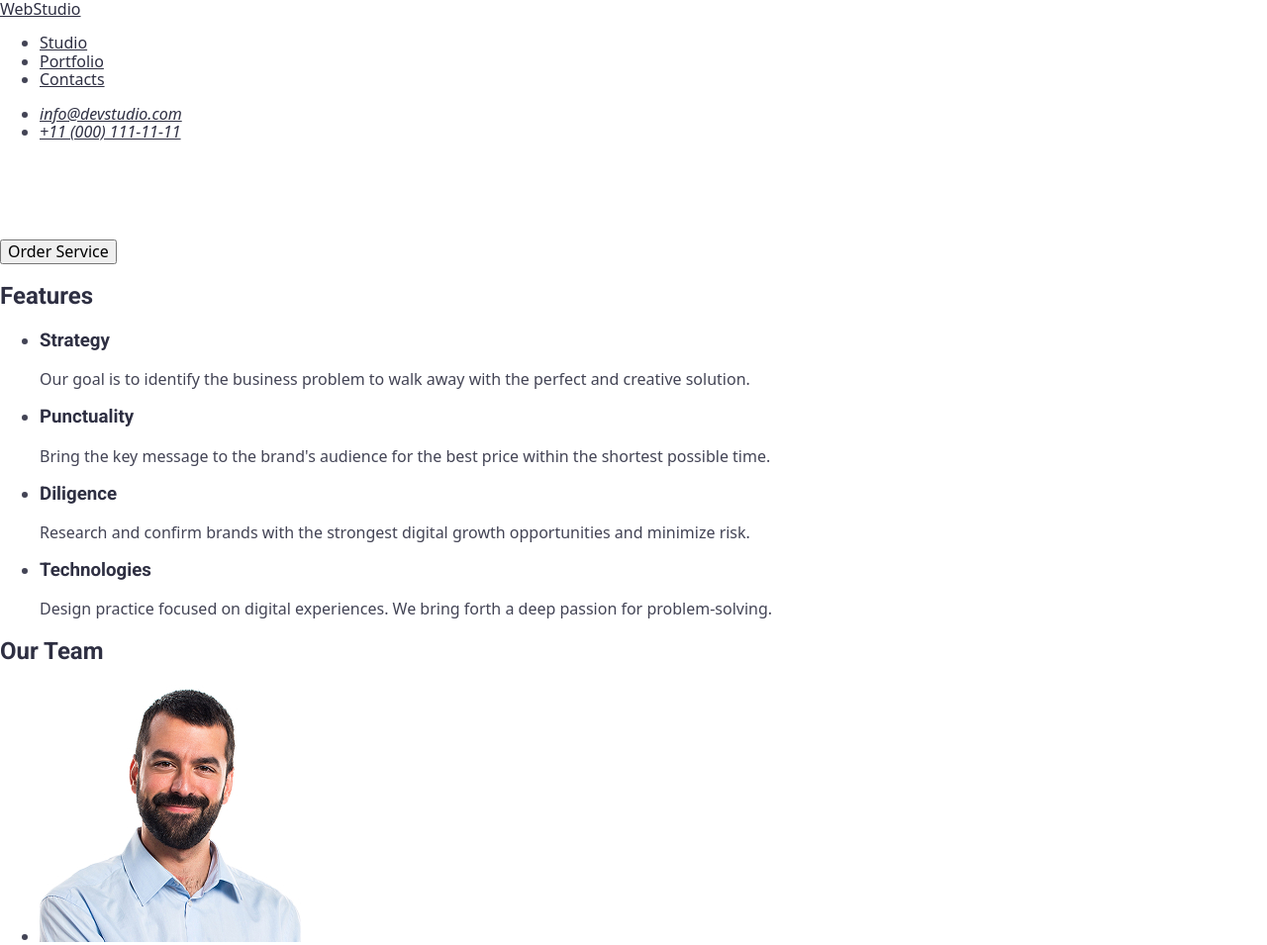
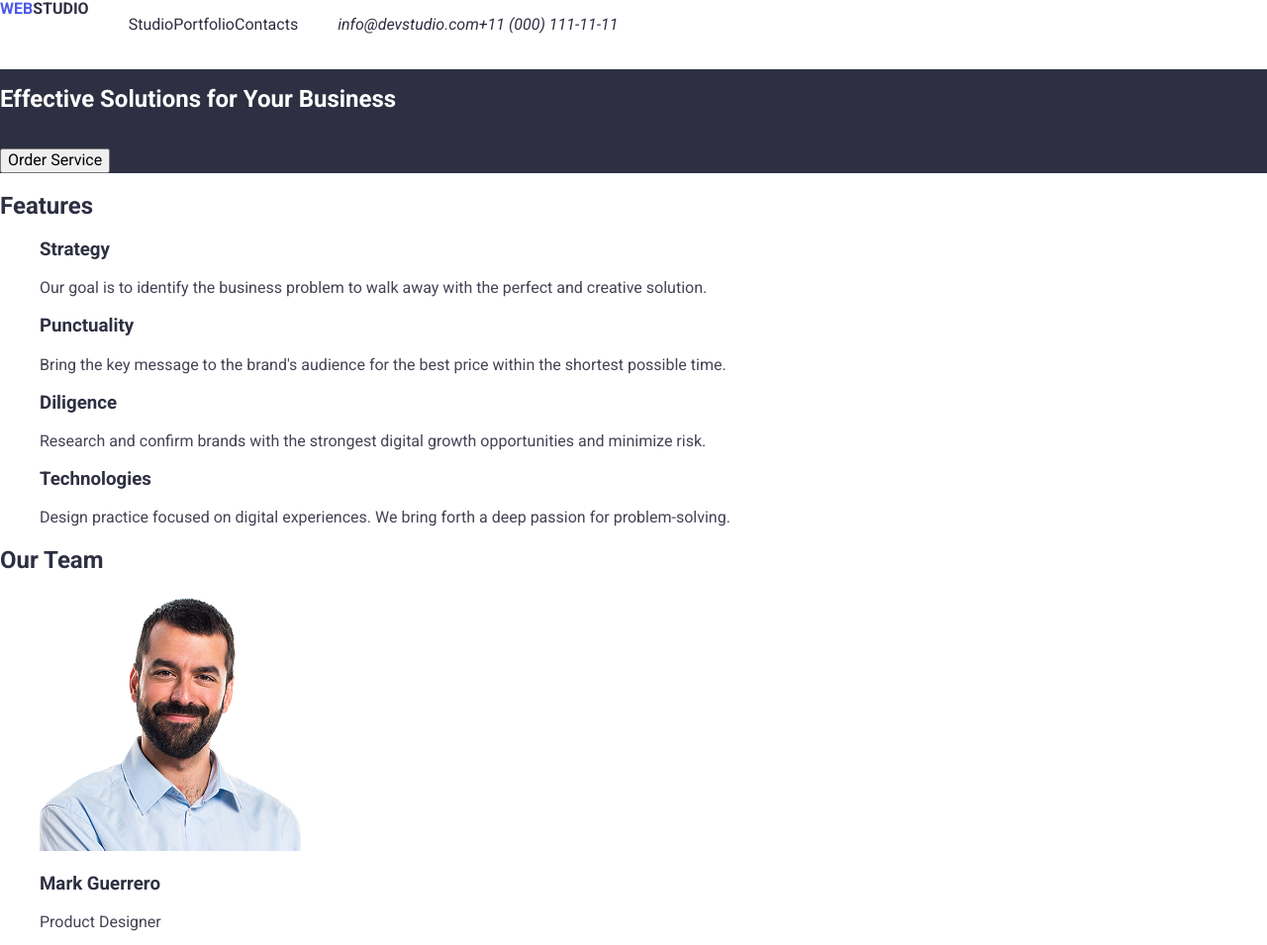
Before and after one commit to Kate-Perekhodko/goit-markup-hw-02, a plain HTML site: page index.html in a window 1280 px wide. Shown: the top 955 px of the page at 99% size. Drawn offline with nearby package versions, Linux system fonts and the light colour scheme.

Commit message:
change-style1

```diff
--- a/css/styles.css
+++ b/css/styles.css
@@ -1,13 +1,33 @@
 body {
     background-color:#FFFFFF;
     color: #434455;
-    font-family: system-ui, -apple-system, BlinkMacSystemFont, 'Segoe UI', Roboto, Oxygen, Ubuntu, Cantarell, 'Open Sans', 'Helvetica Neue', sans-serif;
+    font-family: Roboto, system-ui, -apple-system, BlinkMacSystemFont, 'Segoe UI', Oxygen, Ubuntu, Cantarell, 'Open Sans', 'Helvetica Neue', sans-serif;
 }
-.container {
-    width: 100%;
-    max-width: 1200px;
-    margin: 0 auto;
-    padding: 0 20px;
+ .top-container {
+display: flex;
+ }
+
+ul {
+    list-style-type: none;
+}
+a {
+text-decoration: none;
+}
+.logo {
+    font-weight: bold;
+    text-transform: uppercase;
+}
+.logo-color {
+    color:#4D5AE5;
+}
+.top-ul {
+    display: flex;
+}
+.top-nav {
+display: flex;
+}
+.container-title{
+ background-color:#2E2F42;
 }
 h1 {
     color: #FFFFFF;
--- a/index.html
+++ b/index.html
@@ -14,24 +14,25 @@
 
 <body>
     <header>
-        <div class="container"></div>
-        <nav>
-            <a href="./index.html">WebStudio</a>
-            <ul>
+        <div class="top-container">
+        <nav class="top-nav">
+            <a class="logo" href="./index.html"> <span class="logo-color">Web</span>Studio</a>
+            <ul class="top-ul">
                 <li><a href="#">Studio</a></li>
                 <li><a href="#">Portfolio</a></li>
                 <li><a href="#">Contacts</a></li>
             </ul>
         </nav>
         <address>
-            <ul>
+            <ul class="top-ul">
                 <li><a href="mailto:info@devstudio.com">info@devstudio.com</a></li>
                 <li><a href="tel:+110001111111">+11 (000) 111-11-11</a></li>
             </ul>
         </address>
+    </div>
     </header>
     <main>
-        <section>
+        <section class="container-title">
             <h1 class = "title">Effective Solutions for Your Business</h1>
             <button type="button">Order Service</button>
         </section>
```
